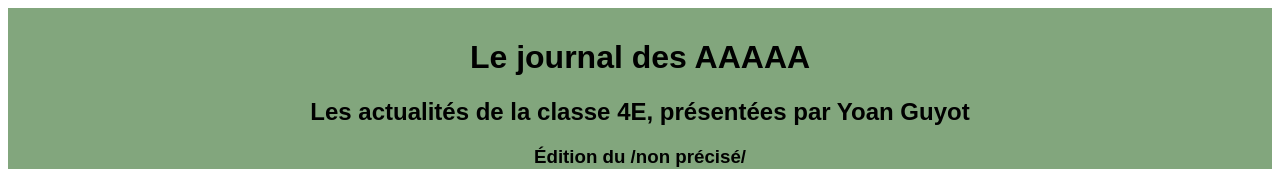
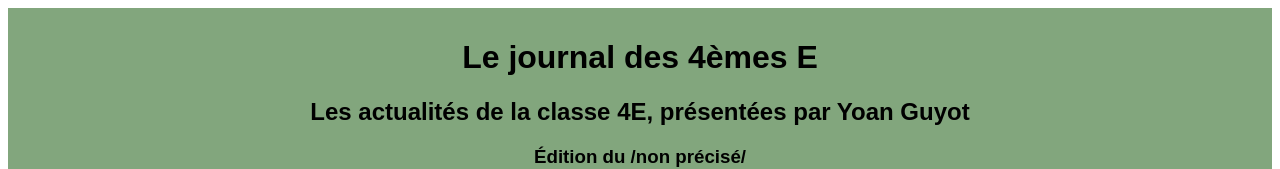
Before and after one commit to Yo295/journaldes4e, a plain HTML site: page index.html in a window 1280 px wide. Shown: the top 169 px of the page. Drawn offline with Linux system fonts and the light colour scheme.

Commit message:
Update index.html

```diff
--- a/index.html
+++ b/index.html
@@ -10,7 +10,7 @@
     <div id="booty">
     <div id="titre">
       <div id="décalage">
-      <h1>Le journal des AAAAA</h1>
+      <h1>Le journal des 4èmes E</h1>
       <h2> Les actualités de la classe 4E, présentées par Yoan Guyot</h3>
       <h3> Édition du /non précisé/</h3>
       </div>
```
